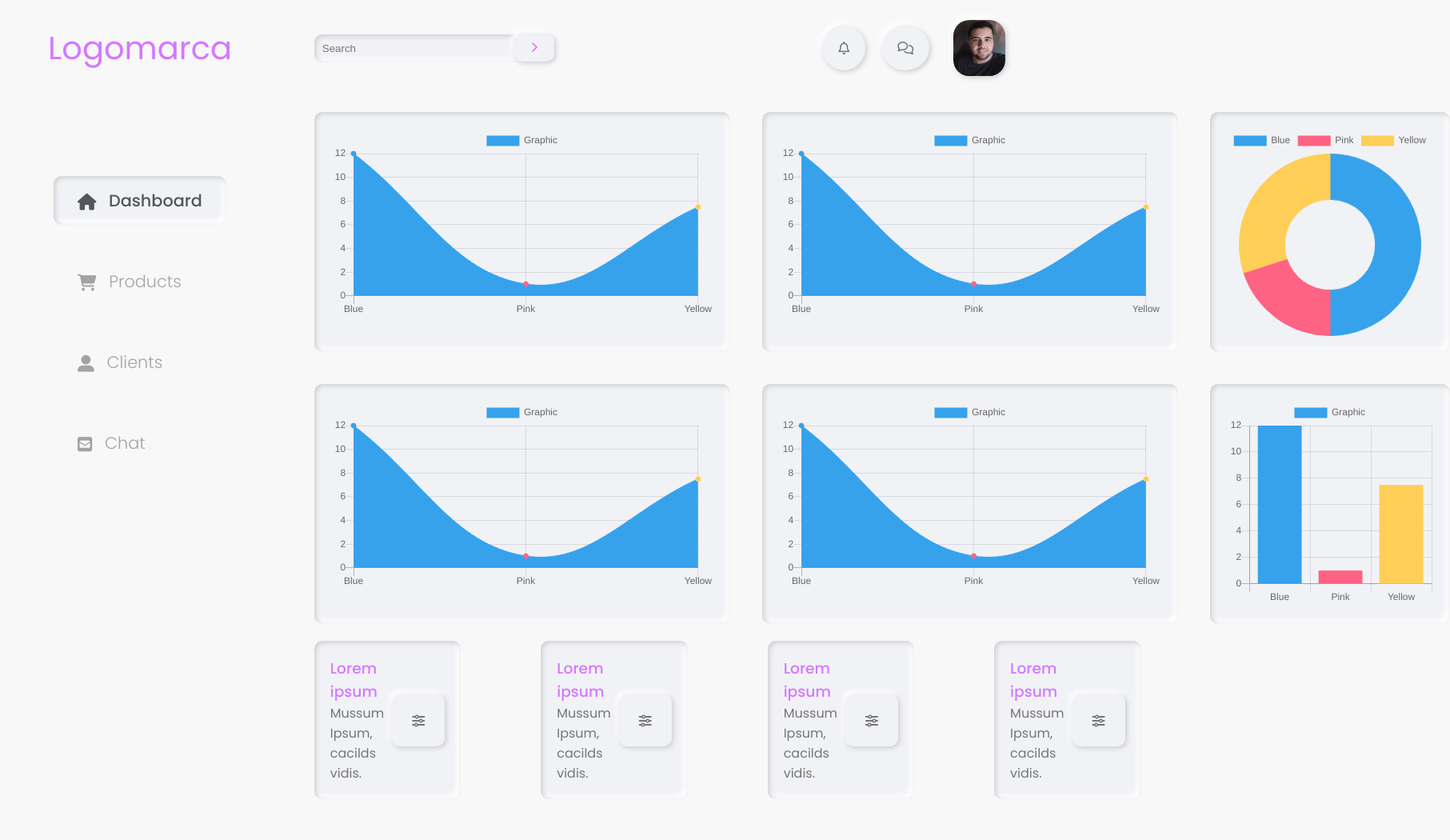
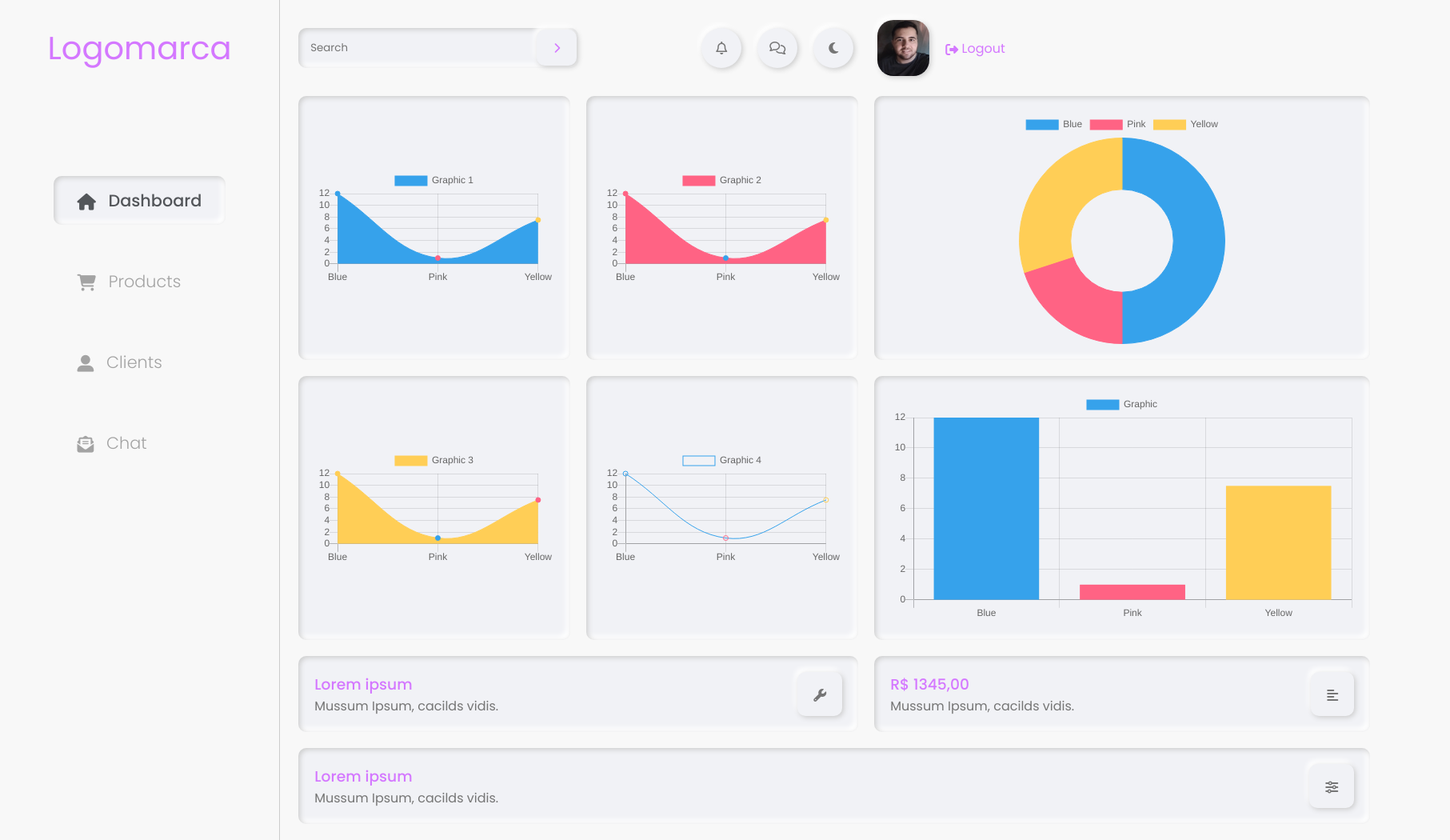
Before and after one commit to LipzDev/Dashboard, a plain HTML site: page index.html in a window 1280 px wide. Shown: the whole page at 80% size, 1813 px wide, since content can reach past the window. Before the commit the page ends 1000 px from the top, so only its background shows below. Drawn offline with Linux system fonts and the light colour scheme.

Commit message:
Arquivos

```diff
--- a/index.html
+++ b/index.html
@@ -20,7 +20,7 @@
             <li class="actived"><a href="#"><i class="fas fa-home"></i> Dashboard</a></li>
             <li><a href="#"><i class="fas fa-shopping-cart"></i> Products</a></li>
             <li><a href="#"><i class="fas fa-user-alt"></i> Clients</a></li>
-            <li><a href="#"><i class="fas fa-envelope-square"></i> Chat</a></li>
+            <li><a href="#"><i class="fas fa-envelope-open-text"></i> Chat</a></li>
          </ul>
       </nav>
 
@@ -39,12 +39,21 @@
                   <div class="circle-1">
                      <i class="far fa-bell"></i>
                   </div>
+
                   <div class="circle-2">
                      <i class="far fa-comments"></i>
                   </div>
 
+                  <div class="dark-theme">
+                     <i class="fas fa-moon"></i>
+                  </div>
+
                   <div class="photo">
                      <img src="img/foto.png" alt="" srcset="">
+                  </div>
+
+                  <div class="logout">
+                     <a href="#"><i class="fas fa-sign-out-alt"></i> Logout</a>
                   </div>
 
                </div>
@@ -58,77 +67,57 @@
       <section class="graphics">
          <div class="container">
 
-            <div class="graphics-flex">
+            <div class="graphics-grid">
 
                <div class="box1 ">
-                  <canvas id="myChartLine" width="600px" height="300px"></canvas>
+                  <canvas id="myChartLine" width="" height=""></canvas>
                </div>
 
                <div class="box2 ">
-                  <canvas id="myChartLine2" width="600px" height="300px"></canvas>
+                  <canvas id="myChartLine2" width="" height=""></canvas>
                </div>
 
                <div class="box3 ">
-                  <canvas id="myChartLine3" width="600px" height="300px"></canvas>
+                  <canvas id="myChartLine3" width="" height=""></canvas>
                </div>
 
                <div class="box4 ">
-                  <canvas id="myChartLine4" width="600px" height="300px"></canvas>
+                  <canvas id="myChartLine4" width="" height=""></canvas>
                </div>
 
                <div class="graphic-circle ">
-                  <canvas id="myChart" width="300px" height="300px"></canvas>
+                  <canvas id="myChart" width="" height=""></canvas>
                </div>
 
                <div class="graphic-bar ">
-                  <canvas id="myCharBar" width="300px" height="300px"></canvas>
+                  <canvas id="myCharBar" width="" height=""></canvas>
                </div>
 
-            </div>
+               <!-- CARD -->
 
-         </div>
-      </section>
-
-      <!-- CARDS -->
-
-      <section class="card-info">
-          <div class="container">
-
-            <div class="card-flex">
-               <div class="card">
+               <div class="card-1">
                   <div class="card-text">
                      <h3>Lorem ipsum</h3>
                      <p>Mussum Ipsum, cacilds vidis.</p>
                   </div>
 
                   <div class="icon">
-                     <i class="fas fa-sliders-h"></i>
+                     <i class="fas fa-wrench"></i>
                   </div>
                </div>
 
-               <div class="card">
+               <div class="card-2">
                   <div class="card-text">
-                     <h3>Lorem ipsum</h3>
+                     <h3>R$ 1345,00</h3>
                      <p>Mussum Ipsum, cacilds vidis.</p>
                   </div>
 
                   <div class="icon">
-                     <i class="fas fa-sliders-h"></i>
+                     <i class="fas fa-align-left"></i>
                   </div>
                </div>
 
-               <div class="card">
-                  <div class="card-text">
-                     <h3>Lorem ipsum</h3>
-                     <p>Mussum Ipsum, cacilds vidis.</p>
-                  </div>
-
-                  <div class="icon">
-                     <i class="fas fa-sliders-h"></i>
-                  </div>
-               </div>
-
-               <div class="card">
+               <div class="card-3">
                   <div class="card-text">
                      <h3>Lorem ipsum</h3>
                      <p>Mussum Ipsum, cacilds vidis.</p>
@@ -141,7 +130,7 @@
 
             </div>
 
-          </div>
+         </div>
       </section>
 </main>
 
--- a/js/modules/graphics.js
+++ b/js/modules/graphics.js
@@ -58,7 +58,7 @@ var myChart = new Chart(ctx, {
    data: {
        labels: ['Blue', 'Pink', 'Yellow'],
        datasets: [{
-           label: 'Graphic',
+           label: 'Graphic 1',
            data: [12,1,7.5],
            backgroundColor: [
             'rgba(54, 162, 235, 1)',
@@ -83,16 +83,16 @@ var myChart = new Chart(ctx, {
    data: {
        labels: ['Blue', 'Pink', 'Yellow'],
        datasets: [{
-           label: 'Graphic',
+           label: 'Graphic 2',
            data: [12,1,7.5],
            backgroundColor: [
+            'rgba(255, 99, 132, 1)',
             'rgba(54, 162, 235, 1)',
-            'rgba(255, 99, 132, 1)',
             'rgba(255, 206, 86, 1)'
         ],
            borderColor: [
+            'rgba(255, 99, 132, 1)',
             'rgba(54, 162, 235, 1)',
-            'rgba(255, 99, 132, 1)',
             'rgba(255, 206, 86, 1)'
            ],
            borderWidth: 1
@@ -108,17 +108,18 @@ var myChart = new Chart(ctx, {
    data: {
        labels: ['Blue', 'Pink', 'Yellow'],
        datasets: [{
-           label: 'Graphic',
+           label: 'Graphic 3',
            data: [12,1,7.5],
            backgroundColor: [
+            'rgba(255, 206, 86, 1)',
             'rgba(54, 162, 235, 1)',
-            'rgba(255, 99, 132, 1)',
-            'rgba(255, 206, 86, 1)'
+            'rgba(255, 99, 132, 1)'
+
         ],
            borderColor: [
+            'rgba(255, 206, 86, 1)',
             'rgba(54, 162, 235, 1)',
-            'rgba(255, 99, 132, 1)',
-            'rgba(255, 206, 86, 1)'
+            'rgba(255, 99, 132, 1)'
            ],
            borderWidth: 1
        }]
@@ -133,12 +134,12 @@ var myChart = new Chart(ctx, {
    data: {
        labels: ['Blue', 'Pink', 'Yellow'],
        datasets: [{
-           label: 'Graphic',
+           label: 'Graphic 4',
            data: [12,1,7.5],
            backgroundColor: [
-            'rgba(54, 162, 235, 1)',
-            'rgba(255, 99, 132, 1)',
-            'rgba(255, 206, 86, 1)'
+            'rgba(54, 162, 235, 0)',
+            'rgba(255, 99, 132, 0)',
+            'rgba(255, 206, 86, 0)'
         ],
            borderColor: [
             'rgba(54, 162, 235, 1)',
--- /dev/null
+++ b/sass/_color.scss
@@ -0,0 +1,7 @@
+$cor-texto-roxo: #D478FF;
+$cor-texto-cinza: rgb(163, 163, 163);
+$cor-texto-hover: rgb(83, 86, 90);
+
+$cor-fundo-branco: #F1F2F6;
+$cor-boxshadow-1: #ccc;
+$cor-boxshadow-2: white;
--- a/sass/_mixin.scss
+++ b/sass/_mixin.scss
@@ -1,8 +1,3 @@
-@mixin graphicStyle{
-   max-width: 300px;
-   padding: 20px;
-}
-
 @mixin boxShadow{
    background-color: #F1F2F6;
    box-shadow: inset 2px 2px 6px #ccc,
@@ -11,8 +6,10 @@
    border-radius: 10px;
 }
 
-@mixin buttonIcon{
-   padding: 20px;
+@mixin buttonStyle1{
+   width: 50px;
+   height: 50px;
+   display: block;
    border-radius: 50%;
    display: flex;
    align-items: center;
@@ -26,7 +23,7 @@
    -3px -5px 6px white;
 }
 
-@mixin  buttons{
+@mixin  buttonStyle2{
    background-color: #F1F2F6;
    box-shadow:  2px 2px 6px #ccc,
    -3px -5px 6px white;
@@ -37,4 +34,13 @@
 @mixin boxWidth {
    max-width: 520px;
    padding: 20px;
+   display: flex;
+   align-items: center;
+   justify-content: center;
 }
+
+@mixin displayFlex {
+   display: flex;
+   align-items: center;
+   justify-content: space-between;
+}
--- a/sass/style.scss
+++ b/sass/style.scss
@@ -1,19 +1,19 @@
 @import 'reset';
 @import 'mixin';
+@import 'color';
+
 
 // GRID LAYOUT
 
 .layout-grid{
    display: grid;
-   grid-gap: 20px;
 
    grid-template-areas:
-      "menu header header"
-      "menu graphics graphics"
-      "menu card card";
+      "menu header header header"
+      "menu graphics graphics graphics";
 
-   grid-template-columns: 350px 1fr;
-   grid-template-rows: 120px auto 200px;
+      grid-template-columns: 350px 1fr 1fr auto;
+      grid-template-rows: 120px auto;
 }
 
 .menu{
@@ -23,6 +23,7 @@
    display: flex;
    flex-direction: column;
    align-items: center;
+   border-right: 1px solid #ccc;
 
 
    a{
@@ -62,6 +63,12 @@
    }
 }
 
+.dark-theme{
+   i{
+      @include buttonStyle1;
+   }
+}
+
 // HEADER
 
 .header{
@@ -71,30 +78,28 @@
 }
 
 .header-flex{
-   display: flex;
-   justify-content: space-between;
-   align-items: center;
+   @include displayFlex;
 }
 
 .input-section{
    position: relative;
 
    input{
-      width: 300px;
-      padding: 10px;
+      width: 350px;
+      padding: 15px;
       border-radius: 20px;
       border: 0;
-
+      font-family: 'poppins', 'sans-serif';
       @include boxShadow;
    }
 
    button{
       border-radius: 10px;
       width: 50px;
-      padding: 10px 0;
+      padding: 15px 0;
       position: absolute;
-      right: 0;
-      top: -1.0px;
+      right: 2px;
+      top: 2px;
       border: 0;
       cursor: pointer;
       color: #D478FF;
@@ -111,11 +116,11 @@
    align-items: center;
 
    .circle-1{
-      @include buttonIcon;
+      @include buttonStyle1;
    }
 
    .circle-2{
-      @include buttonIcon;
+      @include buttonStyle1;
    }
 
    .photo{
@@ -131,6 +136,13 @@
          -3px -5px 6px white;
       }
    }
+
+   .logout{
+      margin-left: 20px;
+      a{
+         color: #D478FF;
+      }
+   }
 }
 
 // GRAPHICS
@@ -141,14 +153,17 @@
    align-items: center;
 }
 
-.graphics-flex{
+.graphics-grid{
    display: grid;
-   grid-template-columns: 1fr 1fr;
-   grid-gap: 40px;
 
    grid-template-areas:
    "box1 box2 circle"
-   "box3 box4 bar";
+   "box3 box4 bar"
+   "card-1 card-1 card-2"
+   "card-1 card-1 card-2"
+   "card-3 card-3 card-3";
+
+   grid-gap: 20px;
 }
 
 .box1{
@@ -178,35 +193,24 @@
 .graphic-circle{
    grid-area: circle;
    @include boxShadow;
-   @include graphicStyle;
+   width: 620px;
+   padding: 20px;
 }
 
 .graphic-bar{
    grid-area: bar;
    @include boxShadow;
-   @include graphicStyle;
+   width: 620px;
+   padding: 20px;
 }
 
 // CARD
 
-.card-info{
-   grid-area: card;
-   display: flex;
-   align-items: center;
-}
-
-.card-flex{
-   display: flex;
-   align-items: center;
-   justify-content: space-around;
-   gap: 100px;
-}
-
-.card{
+.card-1{
+   grid-area: card-1;
    padding: 20px;
    border-radius: 10px;
-   display: flex;
-   align-items: center;
+   @include displayFlex;
    @include boxShadow;
 
    h3{
@@ -220,9 +224,60 @@
    }
 
    .icon{
-      margin-left: 10px;
-      padding: 20px 25px;
-      @include buttons;
+      margin-left: 30px;
+      padding: 15px 20px;
+      @include buttonStyle2;
       cursor: pointer;
    }
 }
+
+.card-2{
+   grid-area: card-2;
+   padding: 20px;
+   border-radius: 10px;
+   @include displayFlex;
+   @include boxShadow;
+
+   h3{
+      color: #D478FF;
+      font-weight: 500;
+      padding-bottom: 15px 0;
+   }
+
+   .card-text{
+      max-width: 250px;
+   }
+
+   .icon{
+      margin-left: 30px;
+      padding: 15px 20px;
+      @include buttonStyle2;
+      cursor: pointer;
+   }
+}
+
+.card-3{
+   grid-area: card-3;
+   padding: 20px;
+   border-radius: 10px;
+   @include displayFlex;
+   @include boxShadow;
+   margin-bottom: 20px;
+
+   h3{
+      color: #D478FF;
+      font-weight: 500;
+      padding-bottom: 15px 0;
+   }
+
+   .card-text{
+      max-width: 250px;
+   }
+
+   .icon{
+      margin-left: 30px;
+      padding: 15px 20px;
+      @include buttonStyle2;
+      cursor: pointer;
+   }
+}
```
Also changed, not shown: css/style.css, 1 other file.
